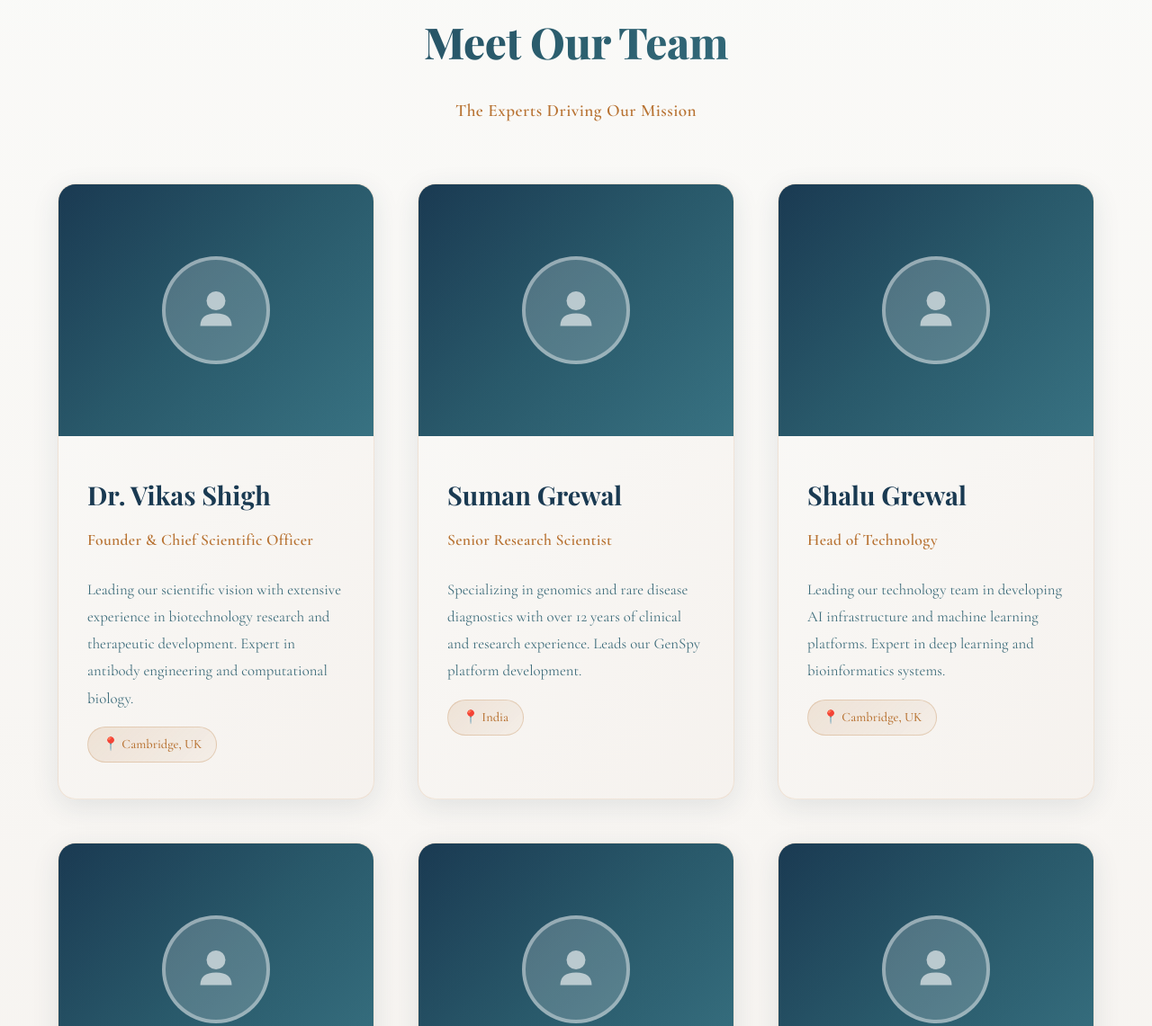
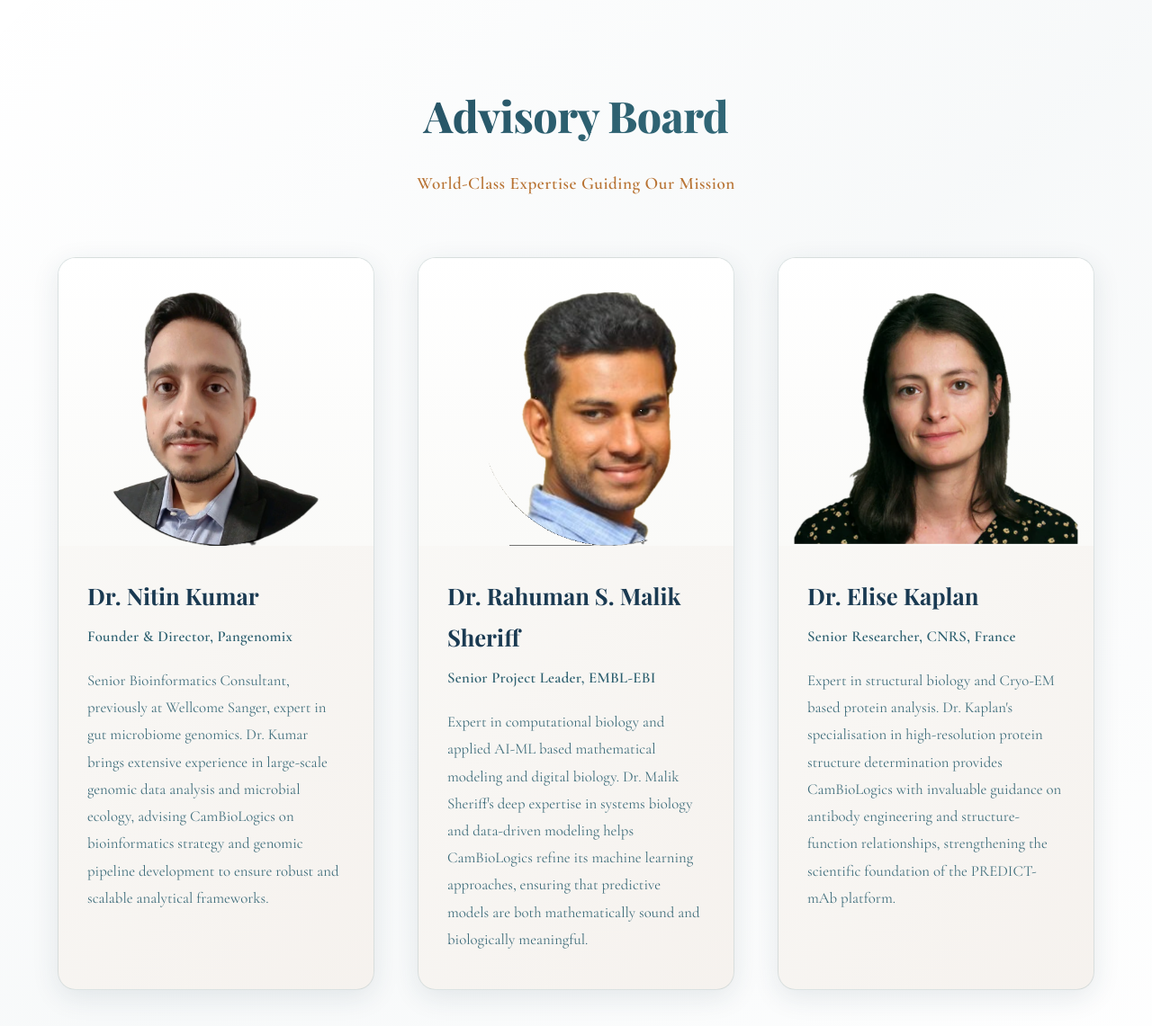
Before and after one commit to Sustainsys2025/CamBiologics, a plain HTML site: page team.html in a window 1280 px wide. Shown: the part 1601-2742 px from the top of the page at 90% size. Drawn offline with nearby package versions, Linux system fonts and the light colour scheme.

Commit message:
Rebuild Team page with real photos and updated content from PPT
- Extract team member photos from CamBiologics Team.pptx and add to team-photos/
- Replace placeholder SVG avatars with actual cutout photos for all 6 members
- Split page into Leadership and Advisory Board sections matching the PPT structure
- Update names, titles and descriptions from the PPT (with elaborated bios)
- Clean black artifact from Dr. Rahuman's photo
- Reorder sections: Leadership → Advisory Board → Who We Are

Co-Authored-By: Claude Opus 4.6 <noreply@anthropic.com>

```diff
--- a/team.html
+++ b/team.html
@@ -394,6 +394,7 @@
             font-weight: 600;
         }
 
+        /* Team Members Section */
         .team-members-section {
             padding: 7rem 4rem;
             background: linear-gradient(180deg, var(--ivory) 0%, var(--soft-cream) 100%);
@@ -402,7 +403,7 @@
 
         .members-grid {
             display: grid;
-            grid-template-columns: repeat(auto-fit, minmax(320px, 1fr));
+            grid-template-columns: repeat(3, 1fr);
             gap: 3rem;
             max-width: 1300px;
             margin: 4rem auto 0;
@@ -424,61 +425,47 @@
 
         .member-image {
             width: 100%;
-            height: 280px;
-            background: var(--gradient-primary);
-            display: flex;
-            align-items: center;
-            justify-content: center;
+            height: 320px;
+            background: linear-gradient(180deg, var(--soft-cream) 0%, var(--ivory) 100%);
             position: relative;
             overflow: hidden;
         }
 
-        .member-image::before {
-            content: '';
+        .member-image img {
             position: absolute;
-            top: 0;
-            left: 0;
-            width: 100%;
-            height: 100%;
-            background: linear-gradient(135deg, rgba(26, 58, 82, 0.3) 0%, rgba(44, 95, 111, 0.3) 100%);
+            bottom: 0;
+            left: 50%;
+            transform: translateX(-50%);
+            height: 88%;
+            width: auto;
+            max-width: 90%;
+            object-fit: contain;
+            display: block;
+            z-index: 1;
+            transition: transform 0.5s ease;
         }
 
-        .member-placeholder {
-            width: 120px;
-            height: 120px;
-            border-radius: 50%;
-            background: rgba(255, 255, 255, 0.2);
-            border: 4px solid rgba(255, 255, 255, 0.4);
-            display: flex;
-            align-items: center;
-            justify-content: center;
-            position: relative;
-            z-index: 1;
-        }
-
-        .member-placeholder svg {
-            width: 70px;
-            height: 70px;
-            opacity: 0.6;
+        .member-card:hover .member-image img {
+            transform: translateX(-50%) scale(1.05);
         }
 
         .member-info {
-            padding: 2.5rem 2rem;
+            padding: 2rem 2rem 2.5rem;
         }
 
         .member-name {
             font-family: 'Playfair Display', serif;
-            font-size: 1.8rem;
+            font-size: 1.6rem;
             font-weight: 700;
             color: var(--rich-blue);
             margin-bottom: 0.5rem;
         }
 
         .member-title {
-            font-size: 1.1rem;
+            font-size: 1.05rem;
             color: var(--copper);
             font-weight: 600;
-            margin-bottom: 1.5rem;
+            margin-bottom: 1.2rem;
             letter-spacing: 0.3px;
         }
 
@@ -489,16 +476,54 @@
             opacity: 0.9;
         }
 
-        .member-location {
-            display: inline-block;
-            margin-top: 1rem;
-            padding: 0.4rem 1rem;
-            background: linear-gradient(135deg, rgba(184, 115, 51, 0.15) 0%, rgba(184, 115, 51, 0.05) 100%);
+        /* Advisory Board Section */
+        .advisory-section {
+            padding: 7rem 4rem;
+            background: white;
+            position: relative;
+            overflow: hidden;
+        }
+
+        .advisory-section::before {
+            content: '';
+            position: absolute;
+            top: 0;
+            left: 0;
+            width: 100%;
+            height: 100%;
+            background:
+                linear-gradient(135deg, transparent 0%, rgba(44, 95, 111, 0.04) 50%, transparent 100%);
+            pointer-events: none;
+        }
+
+        .advisory-grid {
+            display: grid;
+            grid-template-columns: repeat(3, 1fr);
+            gap: 3rem;
+            max-width: 1300px;
+            margin: 4rem auto 0;
+        }
+
+        .advisory-card {
+            background: linear-gradient(135deg, rgba(250, 250, 248, 0.95) 0%, rgba(245, 241, 237, 0.95) 100%);
             border-radius: 20px;
-            font-size: 0.9rem;
-            color: var(--copper);
-            font-weight: 500;
-            border: 1px solid rgba(184, 115, 51, 0.25);
+            overflow: hidden;
+            box-shadow: 0 8px 30px rgba(26, 58, 82, 0.1);
+            transition: all 0.4s ease;
+            border: 1px solid rgba(44, 95, 111, 0.15);
+        }
+
+        .advisory-card:hover {
+            transform: translateY(-10px);
+            box-shadow: 0 15px 50px rgba(26, 58, 82, 0.15);
+        }
+
+        .advisory-card .member-image {
+            background: linear-gradient(180deg, #ffffff 0%, var(--ivory) 100%);
+        }
+
+        .advisory-card .member-title {
+            color: var(--teal-accent);
         }
 
         footer {
@@ -558,6 +583,13 @@
             transform: translateY(-2px);
         }
 
+        @media (max-width: 1024px) {
+            .members-grid,
+            .advisory-grid {
+                grid-template-columns: repeat(2, 1fr);
+            }
+        }
+
         @media (max-width: 768px) {
             nav {
                 padding: 1rem 2rem;
@@ -585,7 +617,8 @@
             }
 
             .team-intro-section,
-            .team-members-section {
+            .team-members-section,
+            .advisory-section {
                 padding: 5rem 2rem;
             }
 
@@ -598,7 +631,8 @@
                 gap: 2.5rem;
             }
 
-            .members-grid {
+            .members-grid,
+            .advisory-grid {
                 grid-template-columns: 1fr;
             }
 
@@ -633,7 +667,7 @@
             <li><a href="index.html">Home</a></li>
             <li><a href="cambiologics-about-us.html">About Us</a></li>
             <li class="dropdown">
-                <a href="cambiologics-platforms.html">Platforms ▾</a>
+                <a href="cambiologics-platforms.html">Platforms &#9662;</a>
                 <div class="dropdown-content">
                     <a href="cambiologics-predict-mab.html">PREDICT-mAb</a>
                     <a href="cambiologics-cellcipher.html">CellCipher - Decoding cellular therapy</a>
@@ -655,6 +689,114 @@
         </div>
     </section>
 
+    <!-- Leadership Section -->
+    <section class="team-members-section">
+        <div class="content-container">
+            <h2 class="section-title">Leadership</h2>
+            <p class="section-subtitle">Driving Vision, Strategy & Innovation</p>
+
+            <div class="members-grid">
+                <!-- Dr. Vikash Singh -->
+                <div class="member-card reveal">
+                    <div class="member-image">
+                        <img src="team-photos/vikash-singh.png" alt="Dr. Vikash Singh">
+                    </div>
+                    <div class="member-info">
+                        <h3 class="member-name">Dr. Vikash Singh</h3>
+                        <p class="member-title">Founder & Chief Scientific Officer</p>
+                        <p class="member-bio">
+                            Expert in cellular pathogenesis, tumor biology and CRISPR-based gene editing. Dr. Singh brings deep scientific leadership to CamBioLogics, guiding the company's research direction and ensuring that every platform is anchored in rigorous biological science. His pioneering work in gene editing and cancer biology underpins the company's therapeutic vision.
+                        </p>
+                    </div>
+                </div>
+
+                <!-- Shalu Grewal -->
+                <div class="member-card reveal" style="animation-delay: 0.1s">
+                    <div class="member-image">
+                        <img src="team-photos/shalu-grewal.png" alt="Shalu Grewal">
+                    </div>
+                    <div class="member-info">
+                        <h3 class="member-name">Shalu Grewal</h3>
+                        <p class="member-title">Director</p>
+                        <p class="member-bio">
+                            Expert in AI infrastructure and machine learning platforms with an interest in financial and insurance consultancy. Shalu oversees the strategic direction and operational excellence of CamBioLogics, bringing a unique blend of technical acumen and business insight that bridges the gap between cutting-edge AI research and real-world deployment.
+                        </p>
+                    </div>
+                </div>
+
+                <!-- Dr. Suman Dhanda -->
+                <div class="member-card reveal" style="animation-delay: 0.2s">
+                    <div class="member-image">
+                        <img src="team-photos/suman-dhanda.png" alt="Dr. Suman Dhanda">
+                    </div>
+                    <div class="member-info">
+                        <h3 class="member-name">Dr. Suman Dhanda</h3>
+                        <p class="member-title">Business Development Officer, Head India</p>
+                        <p class="member-bio">
+                            Expert in building strategic business partnerships that fuel growth. Dr. Dhanda leads CamBioLogics' expansion in India, forging alliances with research institutions, pharmaceutical partners, and healthcare organisations to extend the reach and impact of the company's AI-driven platforms across the subcontinent.
+                        </p>
+                    </div>
+                </div>
+            </div>
+        </div>
+    </section>
+
+    <!-- Advisory Board Section -->
+    <section class="advisory-section">
+        <div class="content-container">
+            <h2 class="section-title">Advisory Board</h2>
+            <p class="section-subtitle">World-Class Expertise Guiding Our Mission</p>
+
+            <div class="advisory-grid">
+                <!-- Dr. Nitin Kumar -->
+                <div class="advisory-card reveal">
+                    <div class="member-image">
+                        <img src="team-photos/nitin-kumar.png" alt="Dr. Nitin Kumar">
+                    </div>
+                    <div class="member-info">
+                        <h3 class="member-name">Dr. Nitin Kumar</h3>
+                        <p class="member-title">Founder & Director, Pangenomix</p>
+                        <p class="member-bio">
+                            Senior Bioinformatics Consultant, previously at Wellcome Sanger, expert in gut microbiome genomics. Dr. Kumar brings extensive experience in large-scale genomic data analysis and microbial ecology, advising CamBioLogics on bioinformatics strategy and genomic pipeline development to ensure robust and scalable analytical frameworks.
+                        </p>
+                    </div>
+                </div>
+
+                <!-- Dr. Rahuman S. Malik Sheriff -->
+                <div class="advisory-card reveal" style="animation-delay: 0.1s">
+                    <div class="member-image">
+                        <img src="team-photos/rahuman-sheriff.png" alt="Dr. Rahuman S. Malik Sheriff">
+                    </div>
+                    <div class="member-info">
+                        <h3 class="member-name">Dr. Rahuman S. Malik Sheriff</h3>
+                        <p class="member-title">Senior Project Leader, EMBL-EBI</p>
+                        <p class="member-bio">
+                            Expert in computational biology and applied AI-ML based mathematical modeling and digital biology. Dr. Malik Sheriff's deep expertise in systems biology and data-driven modeling helps CamBioLogics refine its machine learning approaches, ensuring that predictive models are both mathematically sound and biologically meaningful.
+                        </p>
+                    </div>
+                </div>
+
+                <!-- Dr. Elise Kaplan -->
+                <div class="advisory-card reveal" style="animation-delay: 0.2s">
+                    <div class="member-image">
+                        <img src="team-photos/elise-kaplan.png" alt="Dr. Elise Kaplan">
+                    </div>
+                    <div class="member-info">
+                        <h3 class="member-name">Dr. Elise Kaplan</h3>
+                        <p class="member-title">Senior Researcher, CNRS, France</p>
+                        <p class="member-bio">
+                            Expert in structural biology and Cryo-EM based protein analysis. Dr. Kaplan's specialisation in high-resolution protein structure determination provides CamBioLogics with invaluable guidance on antibody engineering and structure-function relationships, strengthening the scientific foundation of the PREDICT-mAb platform.
+                        </p>
+                    </div>
+                </div>
+            </div>
+
+            <div style="margin-top: 4.5rem; text-align: center; font-size: 1.2rem; color: var(--teal-accent); font-weight: 500; line-height: 1.8; max-width: 900px; margin-left: auto; margin-right: auto;">
+                Our team's diverse backgrounds and complementary expertise create a unique environment where cutting-edge science meets innovative technology, all focused on transforming patient lives through precision biologics.
+            </div>
+        </div>
+    </section>
+
     <section class="team-intro-section">
         <div class="content-container">
             <h2 class="section-title">Who We Are</h2>
@@ -663,7 +805,7 @@
             <div class="team-intro-content">
                 <div class="team-description reveal">
                     <p>
-                        CamBioLogics brings together a <strong>multidisciplinary team of experts</strong> spanning two continents—Cambridge, UK, and India—united by a shared passion for transforming biotechnology through artificial intelligence.
+                        CamBioLogics brings together a <strong>multidisciplinary team of experts</strong> spanning two continents&mdash;Cambridge, UK, and India&mdash;united by a shared passion for transforming biotechnology through artificial intelligence.
                     </p>
                     <p>
                         Our team comprises <strong>accomplished doctors, research associates, and computational scientists</strong> with over 10 years of combined experience in biotechnology, genomics, antibody engineering, and clinical research. This deep domain expertise ensures that our AI platforms are grounded in biological reality and clinical relevance.
@@ -694,142 +836,9 @@
         </div>
     </section>
 
-    <section class="team-members-section">
-        <div class="content-container">
-            <h2 class="section-title">Meet Our Team</h2>
-            <p class="section-subtitle">The Experts Driving Our Mission</p>
-
-            <div class="members-grid">
-                <!-- Member Card 1 -->
-                <div class="member-card reveal">
-                    <div class="member-image">
-                        <div class="member-placeholder">
-                            <svg viewBox="0 0 100 100" xmlns="http://www.w3.org/2000/svg">
-                                <circle cx="50" cy="35" r="15" fill="white"/>
-                                <path d="M 25 75 Q 25 55 50 55 Q 75 55 75 75 Z" fill="white"/>
-                            </svg>
-                        </div>
-                    </div>
-                    <div class="member-info">
-                        <h3 class="member-name">Dr. Vikas Shigh</h3>
-                        <p class="member-title">Founder & Chief Scientific Officer</p>
-                        <p class="member-bio">
-                            Leading our scientific vision with extensive experience in biotechnology research and therapeutic development. Expert in antibody engineering and computational biology.
-                        </p>
-                        <span class="member-location">📍 Cambridge, UK</span>
-                    </div>
-                </div>
-
-                <!-- Member Card 2 -->
-                <div class="member-card reveal" style="animation-delay: 0.1s">
-                    <div class="member-image">
-                        <div class="member-placeholder">
-                            <svg viewBox="0 0 100 100" xmlns="http://www.w3.org/2000/svg">
-                                <circle cx="50" cy="35" r="15" fill="white"/>
-                                <path d="M 25 75 Q 25 55 50 55 Q 75 55 75 75 Z" fill="white"/>
-                            </svg>
-                        </div>
-                    </div>
-                    <div class="member-info">
-                        <h3 class="member-name">Suman Grewal</h3>
-                        <p class="member-title">Senior Research Scientist</p>
-                        <p class="member-bio">
-                            Specializing in genomics and rare disease diagnostics with over 12 years of clinical and research experience. Leads our GenSpy platform development.
-                        </p>
-                        <span class="member-location">📍 India</span>
-                    </div>
-                </div>
-
-                <!-- Member Card 3 -->
-                <div class="member-card reveal" style="animation-delay: 0.2s">
-                    <div class="member-image">
-                        <div class="member-placeholder">
-                            <svg viewBox="0 0 100 100" xmlns="http://www.w3.org/2000/svg">
-                                <circle cx="50" cy="35" r="15" fill="white"/>
-                                <path d="M 25 75 Q 25 55 50 55 Q 75 55 75 75 Z" fill="white"/>
-                            </svg>
-                        </div>
-                    </div>
-                    <div class="member-info">
-                        <h3 class="member-name">Shalu Grewal</h3>
-                        <p class="member-title">Head of Technology</p>
-                        <p class="member-bio">
-                            Leading our technology team in developing AI infrastructure and machine learning platforms. Expert in deep learning and bioinformatics systems.
-                        </p>
-                        <span class="member-location">📍 Cambridge, UK</span>
-                    </div>
-                </div>
-
-                <!-- Member Card 4 -->
-                <div class="member-card reveal" style="animation-delay: 0.3s">
-                    <div class="member-image">
-                        <div class="member-placeholder">
-                            <svg viewBox="0 0 100 100" xmlns="http://www.w3.org/2000/svg">
-                                <circle cx="50" cy="35" r="15" fill="white"/>
-                                <path d="M 25 75 Q 25 55 50 55 Q 75 55 75 75 Z" fill="white"/>
-                            </svg>
-                        </div>
-                    </div>
-                    <div class="member-info">
-                        <h3 class="member-name">Dr. Paarth</h3>
-                        <p class="member-title">Research Associate - Cell Therapy</p>
-                        <p class="member-bio">
-                            Focused on cellular therapy research and CellCipher platform optimization. Brings expertise in immunology and translational medicine.
-                        </p>
-                        <span class="member-location">📍 India</span>
-                    </div>
-                </div>
-
-                <!-- Member Card 5 -->
-                <div class="member-card reveal" style="animation-delay: 0.4s">
-                    <div class="member-image">
-                        <div class="member-placeholder">
-                            <svg viewBox="0 0 100 100" xmlns="http://www.w3.org/2000/svg">
-                                <circle cx="50" cy="35" r="15" fill="white"/>
-                                <path d="M 25 75 Q 25 55 50 55 Q 75 55 75 75 Z" fill="white"/>
-                            </svg>
-                        </div>
-                    </div>
-                    <div class="member-info">
-                        <h3 class="member-name">Veer Singh</h3>
-                        <p class="member-title">Senior AI Engineer</p>
-                        <p class="member-bio">
-                            Developing machine learning models for PREDICT-mAb platform. Specializes in protein structure prediction and computational drug design.
-                        </p>
-                        <span class="member-location">📍 India</span>
-                    </div>
-                </div>
-
-                <!-- Member Card 6 -->
-                <div class="member-card reveal" style="animation-delay: 0.5s">
-                    <div class="member-image">
-                        <div class="member-placeholder">
-                            <svg viewBox="0 0 100 100" xmlns="http://www.w3.org/2000/svg">
-                                <circle cx="50" cy="35" r="15" fill="white"/>
-                                <path d="M 25 75 Q 25 55 50 55 Q 75 55 75 75 Z" fill="white"/>
-                            </svg>
-                        </div>
-                    </div>
-                    <div class="member-info">
-                        <h3 class="member-name">Dr. Vihaan Singh</h3>
-                        <p class="member-title">Research Associate - Structural Biology</p>
-                        <p class="member-bio">
-                            Contributing expertise in protein engineering and structural analysis. Supports antibody optimization and therapeutic candidate validation.
-                        </p>
-                        <span class="member-location">📍 Cambridge, UK</span>
-                    </div>
-                </div>
-            </div>
-
-            <div style="margin-top: 4.5rem; text-align: center; font-size: 1.2rem; color: var(--teal-accent); font-weight: 500; line-height: 1.8; max-width: 900px; margin-left: auto; margin-right: auto;">
-                Our team's diverse backgrounds and complementary expertise create a unique environment where cutting-edge science meets innovative technology, all focused on transforming patient lives through precision biologics.
-            </div>
-        </div>
-    </section>
-
     <footer>
         <div class="footer-content">
-            <div class="footer-tagline">Together, we're not just advancing science—we're transforming lives.</div>
+            <div class="footer-tagline">Together, we're not just advancing science&mdash;we're transforming lives.</div>
             <div class="footer-links">
                 <a href="mailto:CamBiologics@cantab.net">CamBiologics@cantab.net</a>
                 <span>|</span>
@@ -838,7 +847,7 @@
                 <a href="http://CamBiologics.com">CamBiologics.com</a>
             </div>
             <div style="margin-top: 2.5rem; font-size: 0.95rem; opacity: 0.8;">
-                © 2025 CamBioLogics. Advancing biotechnology through AI.
+                &copy; 2025 CamBioLogics. Advancing biotechnology through AI.
             </div>
         </div>
     </footer>
```
Also changed, not shown: team-photos/elise-kaplan.png (added), team-photos/nitin-kumar.png (added), team-photos/rahuman-sheriff.png (added), team-photos/shalu-grewal.png (added), team-photos/suman-dhanda.png (added), team-photos/vikash-singh.png (added).
